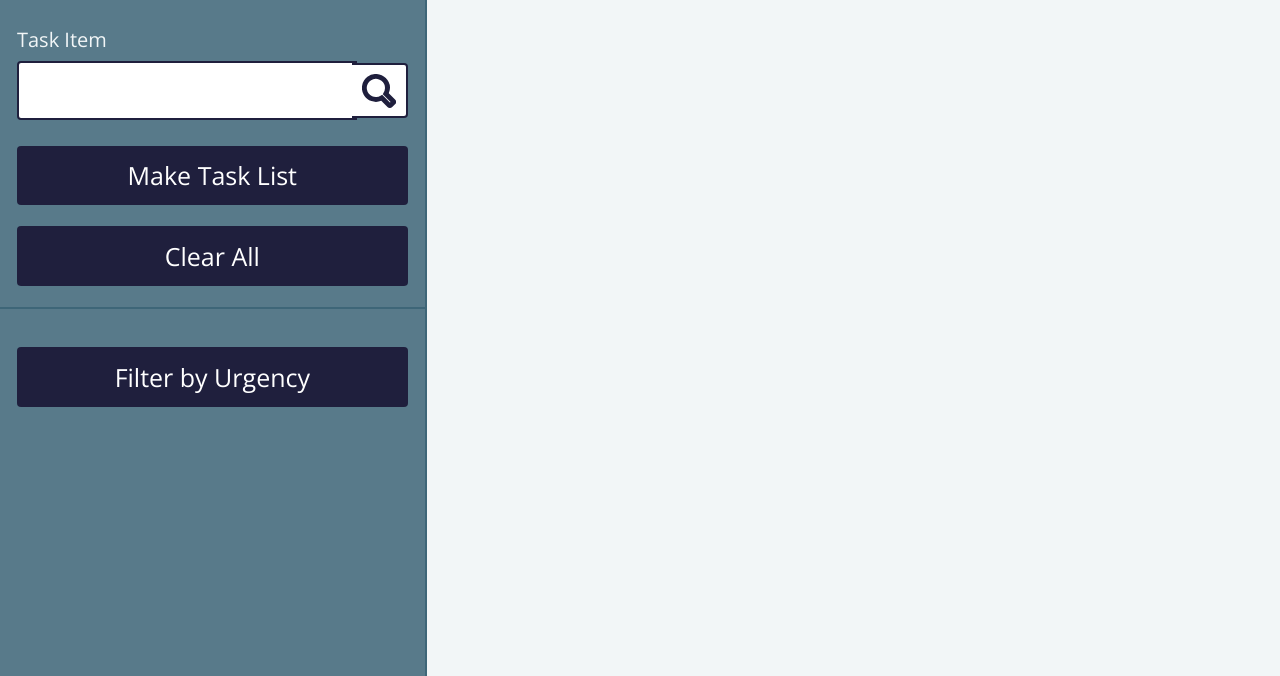
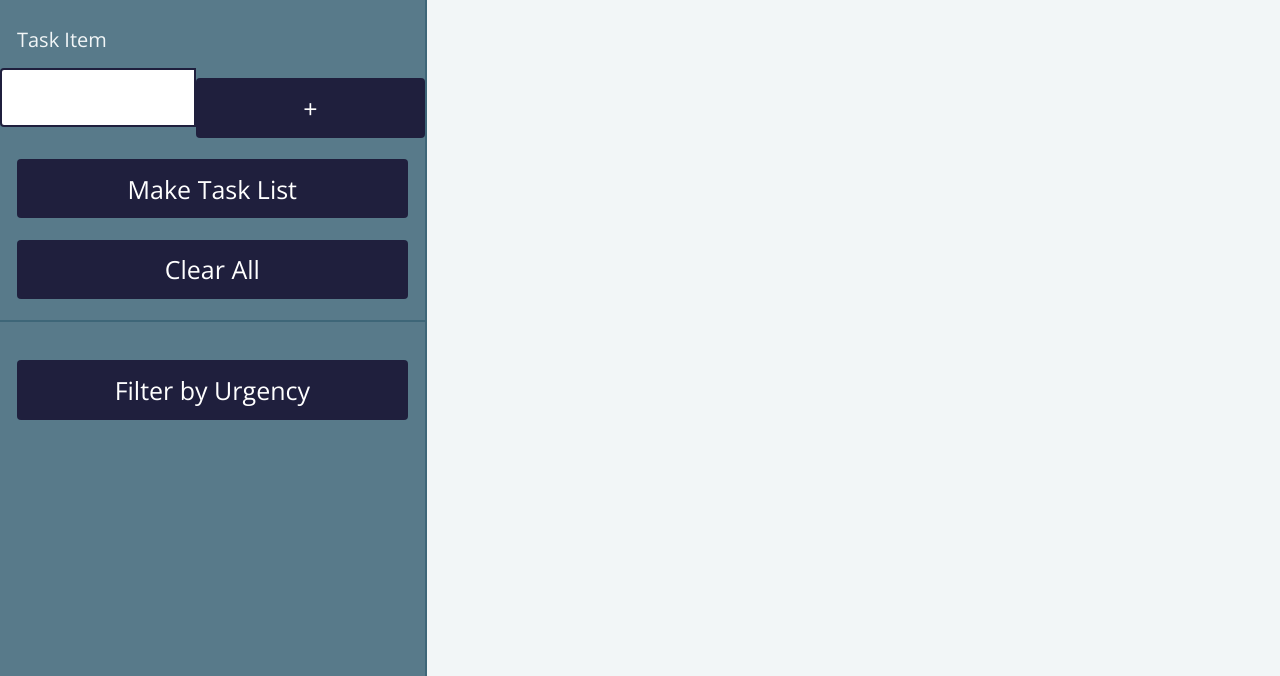
Before and after one commit to maddyrandle/check-yo-self, a plain HTML site: page index.html in a window 1280 px wide. Shown: the part 224-900 px from the top of the page. Drawn offline with nearby package versions, Linux system fonts and the light colour scheme.

Commit message:
Replace div and img with a button element

```diff
--- a/index.html
+++ b/index.html
@@ -18,23 +18,20 @@
         </div>
       </section>
     </section>
+
     <section id="left-side-wrapper">
       <section id="top-make-task-section">
         <form id="task-form">
           <p class="task-form-input-labels">Task Title</p>
-          <input id="task-title-input" type="text" name="">
+          <input id="task-title-input" type="text">
           <section class="add-task-holder hidden">
-            <!-- <section class="new-task-wrapper">
-                <img class="close-img-btn" src="./assets/delete.svg" alt="close icon">
-              <p class="task-text new-task-font">Every chance I get, I water the plants.</p>
-            </section> -->
           </section>
           <p class="task-form-input-labels">Task Item</p>
           <section id="task-item-wrapper">
-            <input id="task-item-input" type="text" name="">
-            <div id="add-task-img-wrapper">
-              <img id="add-task-btn" src="./assets/search.svg">
-            </div>
+            <input id="task-item-input" type="text">
+
+            <button id="add-task-btn" type="button">+</button>
+
           </section>
         </form>
         <button id="make-list-btn" type="button">Make Task List</button>
@@ -45,6 +42,7 @@
         <button class="urgent-filter-btn-active hidden" type="button">Filter by Urgency</button>
       </section>
     </section>
+
     <section id="right-side-wrapper">
       <p class="task-text make-list-msg">Create a to-do list.</p>
       <section id="left-side" class="hidden">
```
